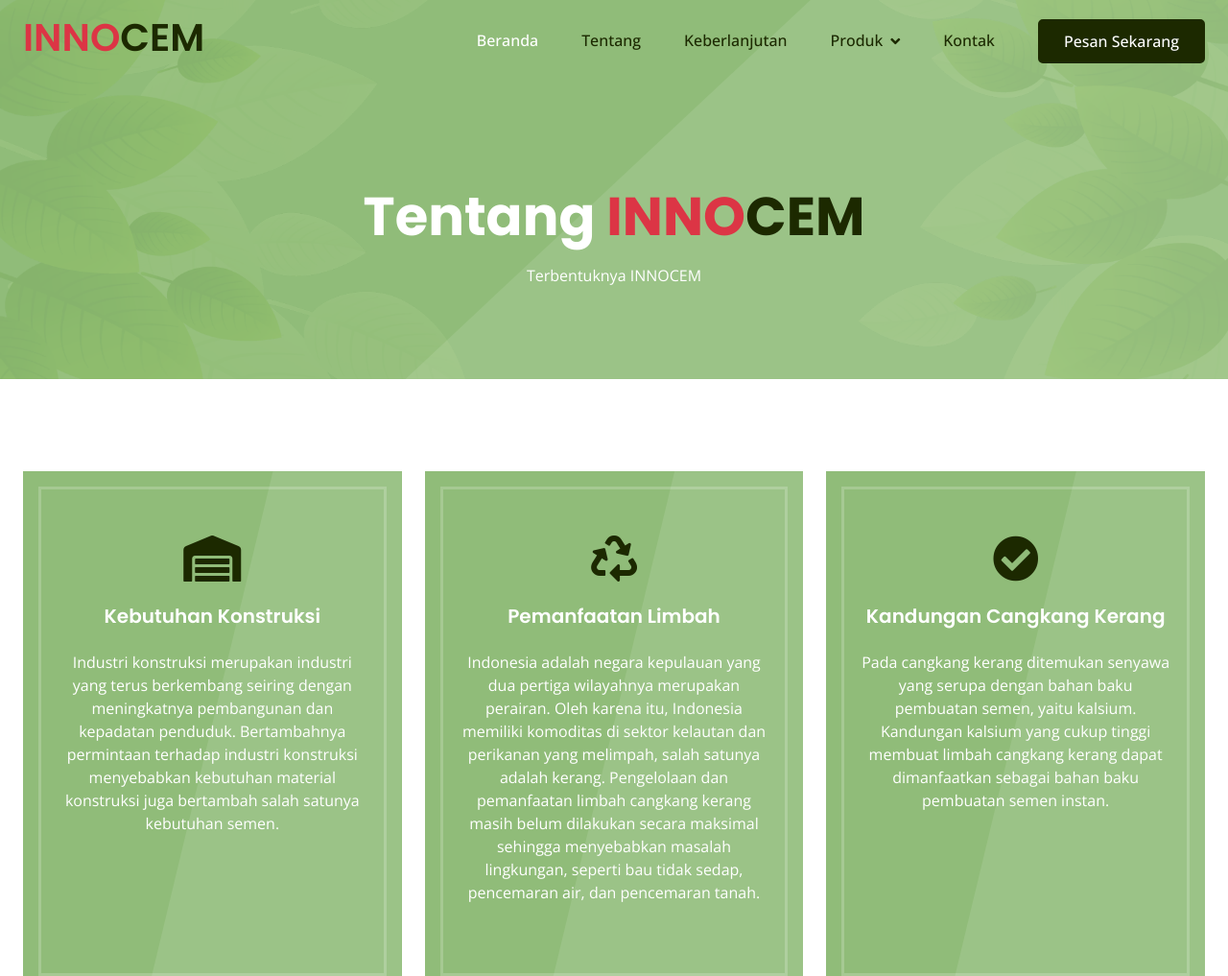
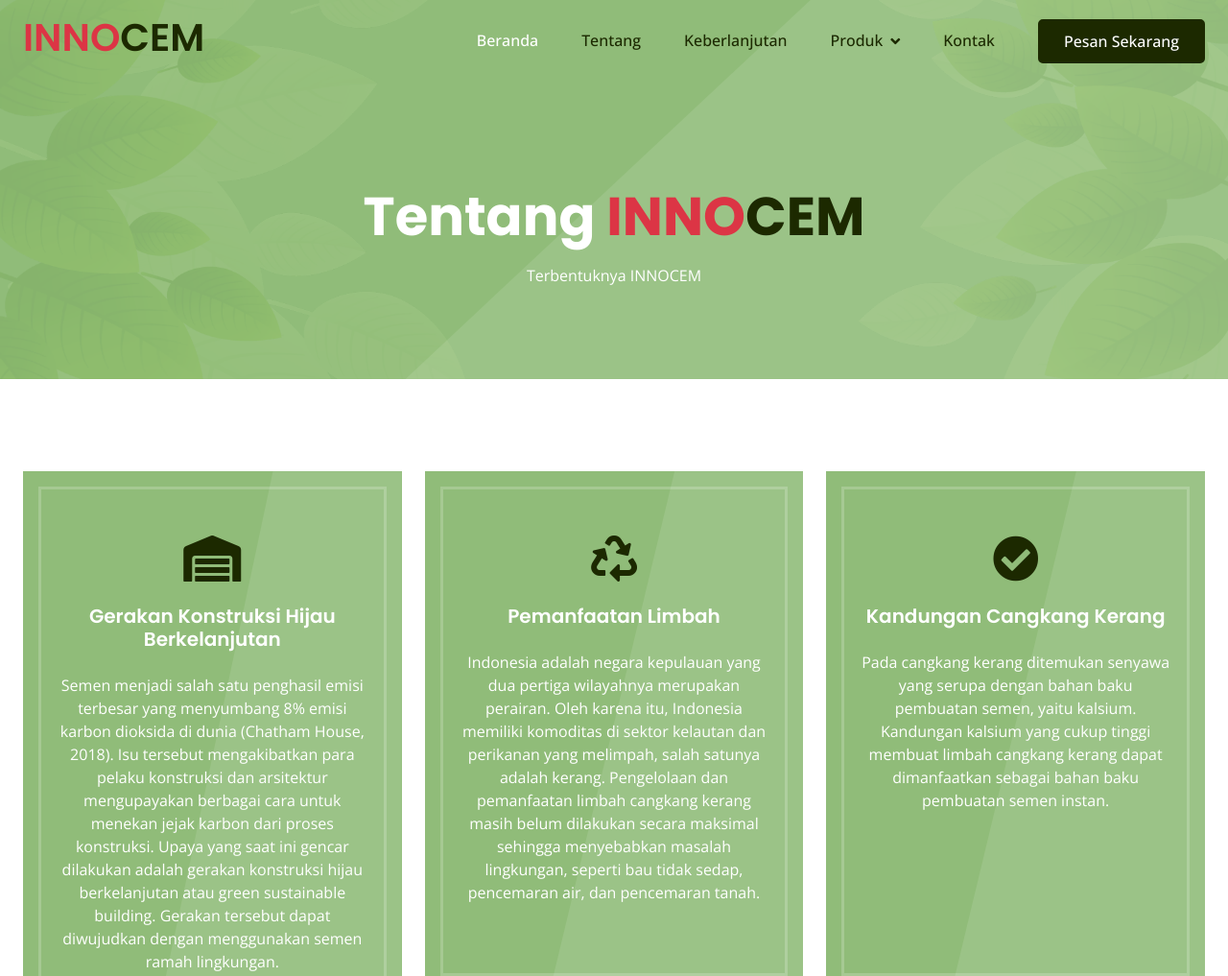
Before and after one commit to maureenarsa/SemenInstan, a plain HTML site: page tentang.html in a window 1280 px wide. Shown: the top 1017 px of the page at 96% size. Drawn offline with nearby package versions, Linux system fonts and the light colour scheme.

Commit message:
update terbaruuuu

```diff
--- a/tentang.html
+++ b/tentang.html
@@ -97,19 +97,13 @@
     <div class="container-fluid py-5">
         <div class="container">
             <div class="row g-4">
-                <div class="col-lg-4 wow fadeIn" data-wow-delay="0.1s">
+                <div class="col-lg-4 wow fadeIn" id="tentang" data-wow-delay="0.1s">
                     <div class="feature-item position-relative bg-primary text-center p-3">
                         <div class="border py-5 px-3">
                             <i class="fa fa-warehouse fa-3x text-dark mb-4"></i>
-                            <h5 class="text-white mb-0">Kebutuhan Konstruksi</h5>
+                            <h5 class="text-white mb-0">Gerakan Konstruksi Hijau Berkelanjutan</h5>
                             <br>
-                            <p class="text-white mb-4">Industri konstruksi merupakan industri yang terus berkembang
-                                seiring dengan meningkatnya pembangunan dan kepadatan penduduk. Bertambahnya
-                                permintaan terhadap industri konstruksi menyebabkan kebutuhan material
-                                konstruksi juga bertambah salah satunya kebutuhan semen.</p>
-                            <br>
-                            <br>
-                            <br>
+                            <p class="text-white mb-4">Semen menjadi salah satu penghasil emisi terbesar yang menyumbang 8% emisi karbon dioksida di dunia (Chatham House, 2018). Isu tersebut mengakibatkan para pelaku konstruksi dan arsitektur mengupayakan berbagai cara untuk menekan jejak karbon dari proses konstruksi. Upaya yang saat ini gencar dilakukan adalah gerakan konstruksi hijau berkelanjutan atau green sustainable building. Gerakan tersebut dapat diwujudkan dengan menggunakan semen ramah lingkungan.</p>
                         </div>
                     </div>
                 </div>
```
Also changed, not shown: index.html (+0 -3 lines), keunggulan.html (+5 -9 lines).
